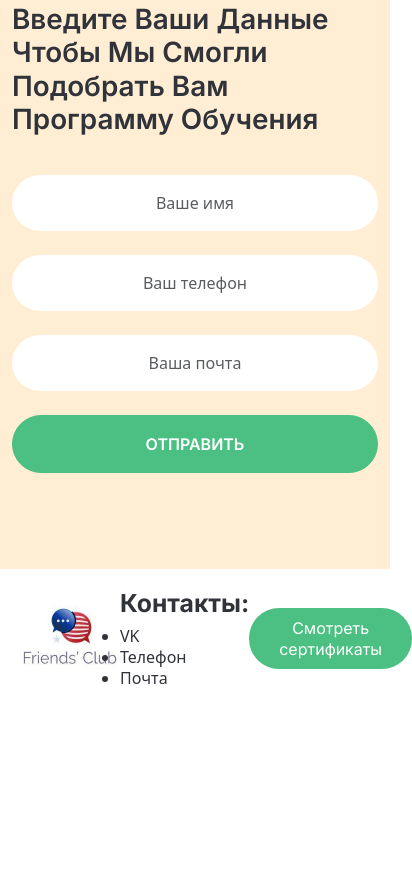
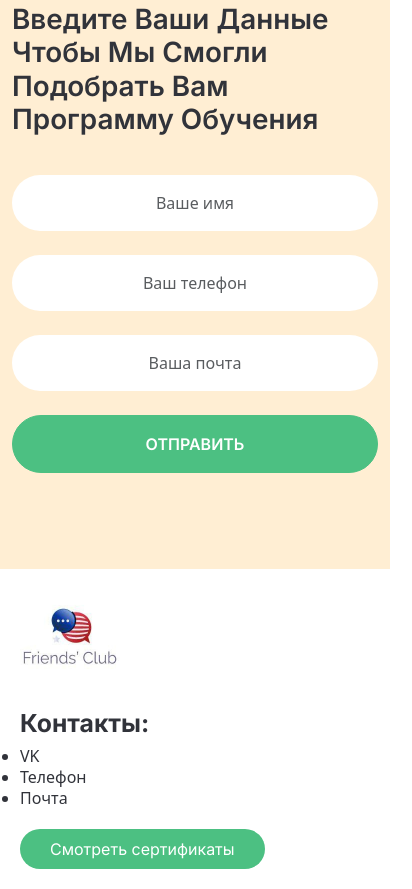
Before and after one commit to DenisILiasov/English-school, a plain HTML site: page index.html in a window 390 px wide. Shown: the part 8722-9611 px from the top of the page, 412 px wide, since content can reach past the window. Before the commit the page ends 9431 px from the top, so only its background shows below. Drawn offline with nearby package versions, Linux system fonts and the light colour scheme; a web font is replaced by a local one.

Commit message:
Адаптив футера

```diff
--- a/css/footer.css
+++ b/css/footer.css
@@ -32,3 +32,11 @@
     padding: 0;
     margin: 0;
 }
+
+@media(max-width: 676px){
+    .footer__container{
+        flex-direction: column;
+        align-items: start;
+        gap: 20px;
+    }
+}
```
